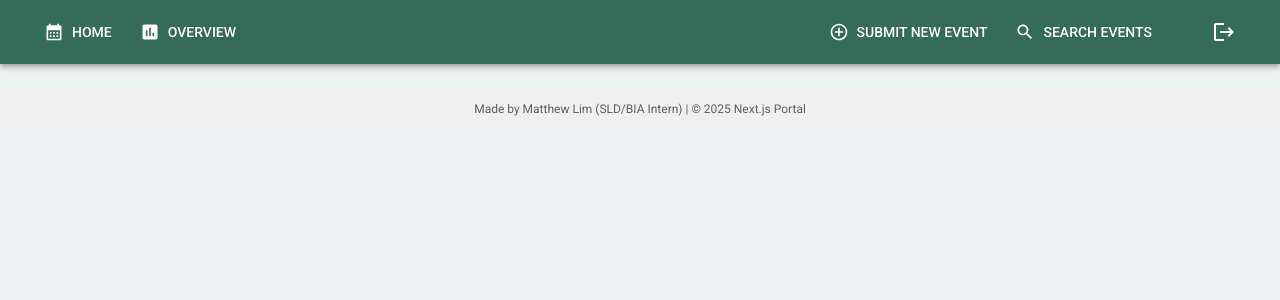
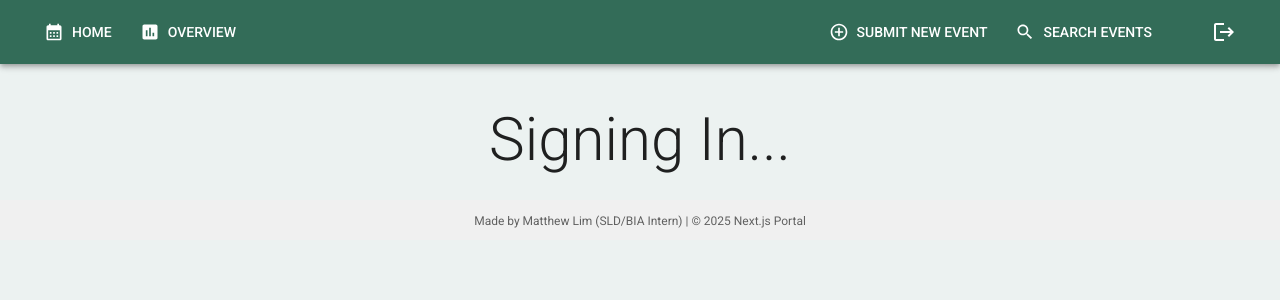
Before and after one commit to Matthew040310/EventCentral, a Next.js app: page /SignIn in a window 1280 px wide. Shown: the top 300 px of the page. Built offline with nearby package versions, Linux system fonts and the light colour scheme; no server answers; what @mui/material-nextjs would draw is missing.

Commit message:
style (SignIn) : added text for SignIn page UI

```diff
--- a/src/app/SignIn/page.tsx
+++ b/src/app/SignIn/page.tsx
@@ -1,10 +1,16 @@
 "use client";
 import { signIn } from "next-auth/react";
 import { useEffect } from "react";
+import { Typography } from "@mui/material";
 
 export default function SignIn() {
     useEffect(() => {
         signIn("google", { callbackUrl: "/eventcentral" });
     }, []);
-    return null;
+
+    return (
+        <Typography variant="h2" textAlign="center" mt={5}>
+            Signing In...
+        </Typography>
+    );
 }
```
